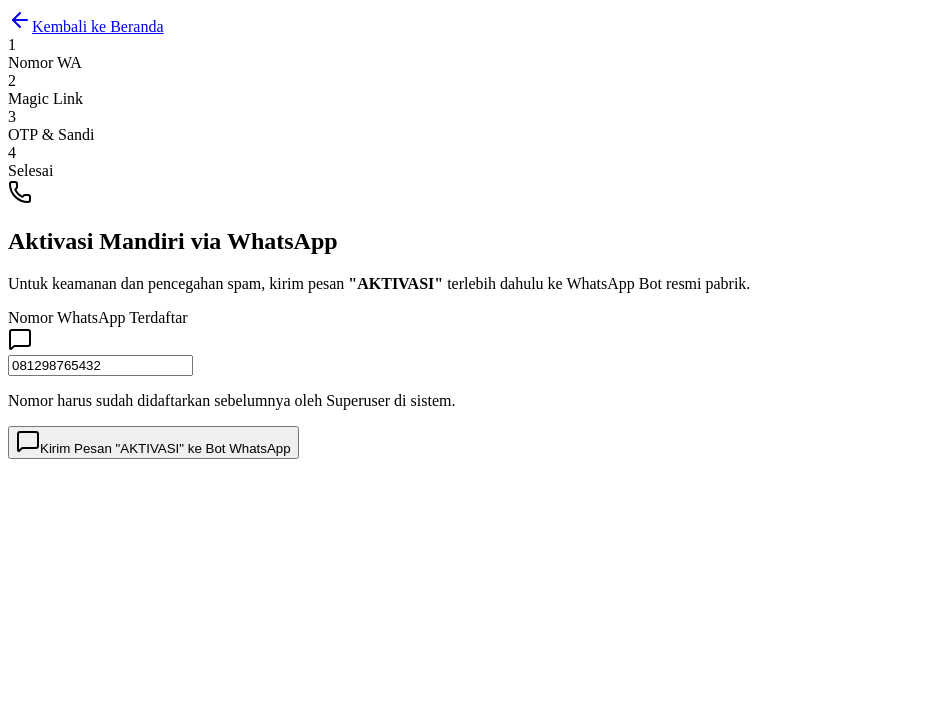
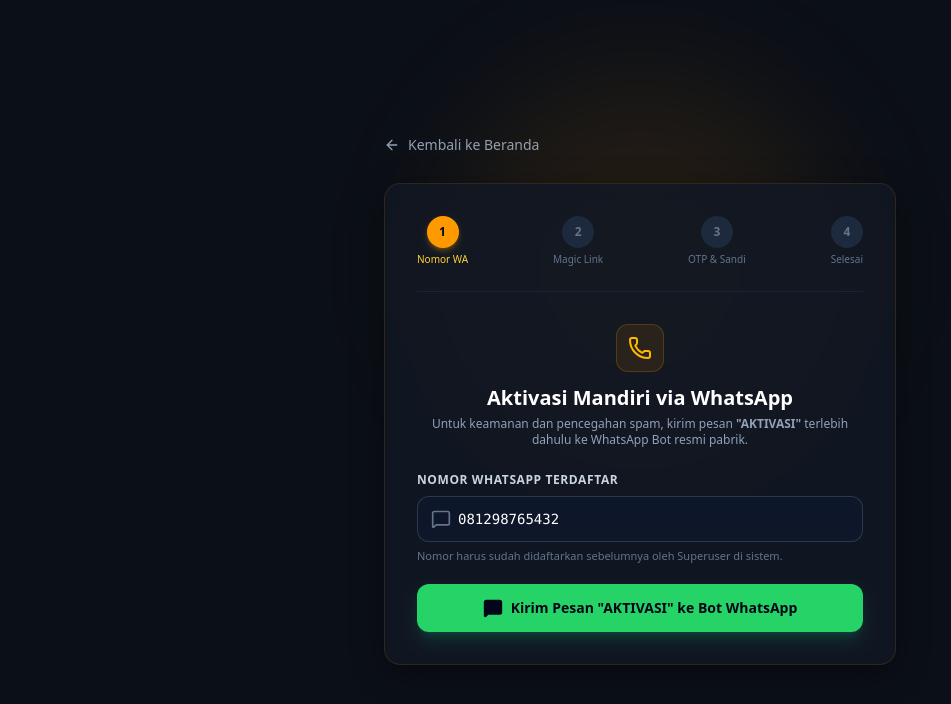
Before and after one commit to kwasdev/kayukwas-tracking-demo, a Next.js app in the folder frontend/: page /aktivasi in a window 1280 px wide. Shown: the top 704 px of the page, without its empty margins (0-951 px from the left). Built offline with nearby package versions, Linux system fonts and the light colour scheme.

Commit message:
feat(frontend): add root layout with font configuration and metadata

```diff
--- /dev/null
+++ b/frontend/src/app/layout.tsx
@@ -0,0 +1,30 @@
+import type { Metadata } from "next";
+import { Geist, Geist_Mono } from "next/font/google";
+import "./globals.css";
+
+const geistSans = Geist({
+  variable: "--font-geist-sans",
+  subsets: ["latin"],
+});
+
+const geistMono = Geist_Mono({
+  variable: "--font-geist-mono",
+  subsets: ["latin"],
+});
+
+export const metadata: Metadata = {
+  title: "Kayu KWAS - Tracking & Production Management System",
+  description: "Sistem Manajemen Produksi, SPK, QC 3-Tingkat, Logistik & RBAC Kayu KWAS",
+};
+
+export default function RootLayout({ children }: LayoutProps<"/">) {
+  return (
+    <html
+      lang="id"
+      suppressHydrationWarning
+      className={`${geistSans.variable} ${geistMono.variable} h-full antialiased`}
+    >
+      <body suppressHydrationWarning className="min-h-full flex flex-col">{children}</body>
+    </html>
+  );
+}
```
